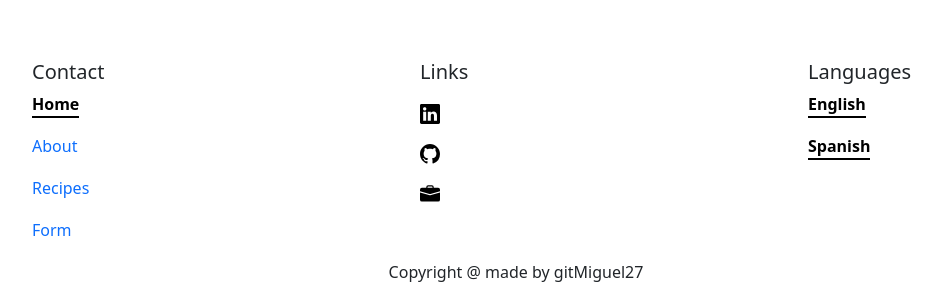
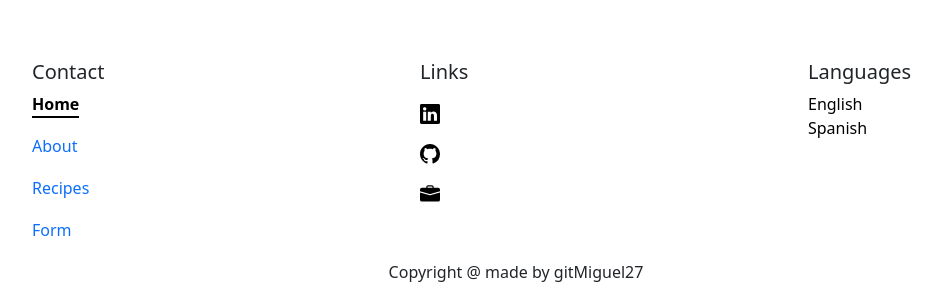
Before and after one commit to gitMiguel27/julys-recipes-FE, a React (Vite) app: page / in a window 1280 px wide. Shown: the part 1596-1896 px from the top of the page, without its empty margins (124-1066 px from the left). Built offline with nearby package versions, Linux system fonts and the light colour scheme; no server answers.

Commit message:
styled language selector components

```diff
--- a/src/components/LanguageSelector.jsx
+++ b/src/components/LanguageSelector.jsx
@@ -19,7 +19,6 @@ function LanguageSelector() {
         <Container className="px-0" style={{ maxWidth: "15vw" }}>
             <h5>Languages</h5>
             <Nav
-                variant="underline"
                 as="ul"
                 className="flex-column"
                 gap={0}
@@ -28,7 +27,7 @@ function LanguageSelector() {
                     languages.map((language) => {
                         return (
                             <Nav.Item key={language.code} as="li" style={{ width: "max-content" }} onClick={() => changeLanguage(language.code)}>
-                                <Nav.Link as={NavLink} to="/" className="p-0">
+                                <Nav.Link as={NavLink} to="/" className="p-0" style={{ color: 'black' }}>
                                 {language.lang}
                                 </Nav.Link>
                             </Nav.Item>
```
